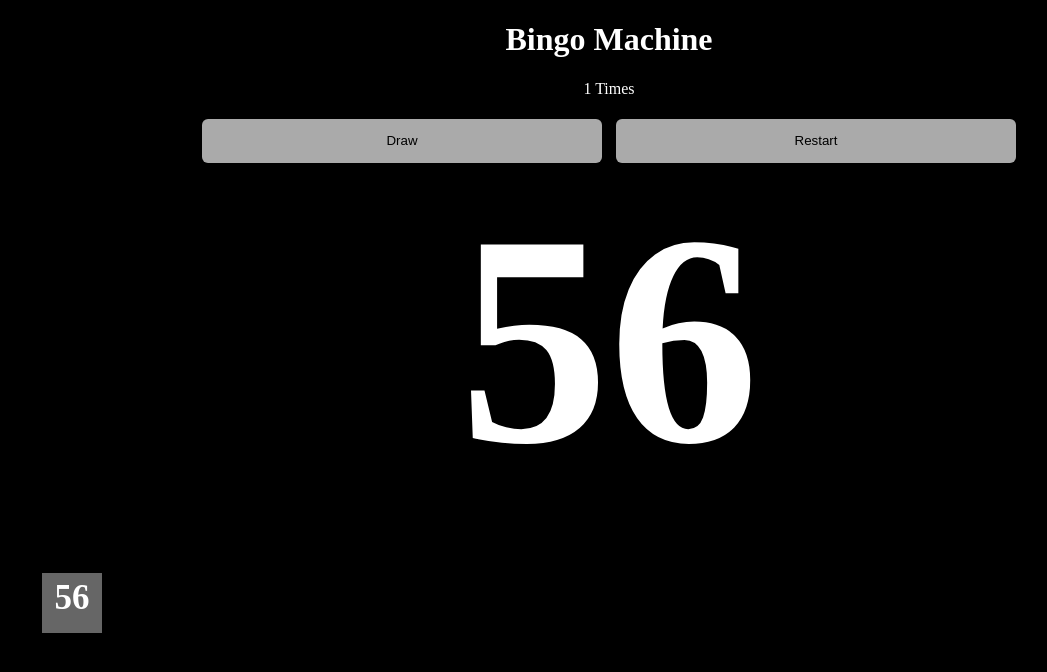
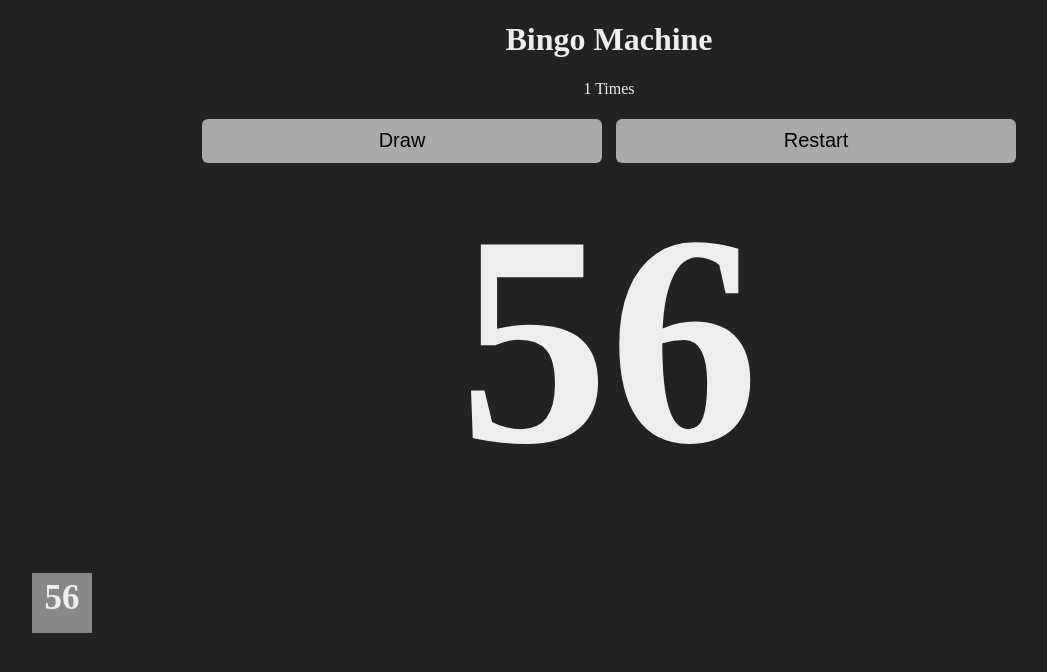
Before and after one commit to spdbear/vueprac-bingo, a plain HTML site: page index.html in a window 1280 px wide. Both pictures are taken after a click on the button "Draw". Shown: the whole page, without its empty margins (31-1078 px from the left). Drawn offline with nearby package versions, Linux system fonts and the light colour scheme.

Commit message:
デザイン変更
- 数字追加を末尾でなく先頭にした
  - 画面が小さいときは直近の番号が見えたほうが嬉しいので

```diff
--- a/main.css
+++ b/main.css
@@ -3,14 +3,13 @@
   font-size: 300px;
   font-weight: bolder;
   height: 400px;
-  margin: 0;
   padding: 0;
 }
 
 body {
   text-align: center;
-  background-color: #000;
-  color: #fff;
+  background-color: #222;
+  color: #eee;
 }
 
 button {
@@ -20,16 +19,17 @@ button {
   outline: none;
   border: none;
   appearance: none;
-  background-color: #aaaaaa;
+  background-color: #aaa;
   border-radius: 6px;
   box-shadow: 4px #333;
+  font-size: 20px;
   margin: 5px 5px 5px 5px;
 }
 
 /* 登場退場中に有効 */
 .num-enter-active,
 .num-leave-active {
-  transition: all 1s cubic-bezier(0.1, 1, 0.42, 1);
+  transition: all 0.75s cubic-bezier(0.1, 1, 0.42, 1);
 }
 
 /* 退場中に有効 中央に残す */
@@ -50,8 +50,8 @@ button {
 /* 登場退場中に有効 */
 .v-enter-active,
 .v-leave-active {
-  transition: all 0.3s ease-in-out;
-  transition-delay: 0.5s;
+  transition: all 0.75s cubic-bezier(0.1, 1, 0.42, 1);
+  transition-delay: 0.3s;
 }
 
 /* 登場する前と退場した後 */
@@ -60,11 +60,16 @@ button {
   opacity: 0;
 }
 
+/* 登場退場中に有効 */
+.v-move {
+  transition: all 0.75s cubic-bezier(0.1, 1, 0.42, 1);
+}
+
 ul {
   list-style: none;
   display: flex;
   flex-wrap: wrap;
-  margin: 0 20px;
+  margin: 0 10px;
 }
 
 li {
@@ -74,10 +79,10 @@ li {
   height: 50px;
   font-size: 35px;
   text-align: center;
-  background-color: #222222;
+  background-color: #444;
 }
 
-li:last-child {
-  background: #666666;
+li:first-child {
+  background: #888;
   font-weight: bolder;
 }
--- a/main.js
+++ b/main.js
@@ -14,7 +14,7 @@ var app = new Vue({
     drawnNumber: function () {
       let num = "";
       if (this.selectedNumbers.length != 0) {
-        num = this.selectedNumbers[this.selectedNumbers.length - 1];
+        num = this.selectedNumbers[0];
       }
       return num;
     },
@@ -43,7 +43,7 @@ var app = new Vue({
 
     draw() {
       if (this.unselectedNumbers.length != 0) {
-        this.selectedNumbers.push(this.unselectedNumbers.pop());
+        this.selectedNumbers.unshift(this.unselectedNumbers.pop());
         this.saveNumbers();
       }
     },
```
